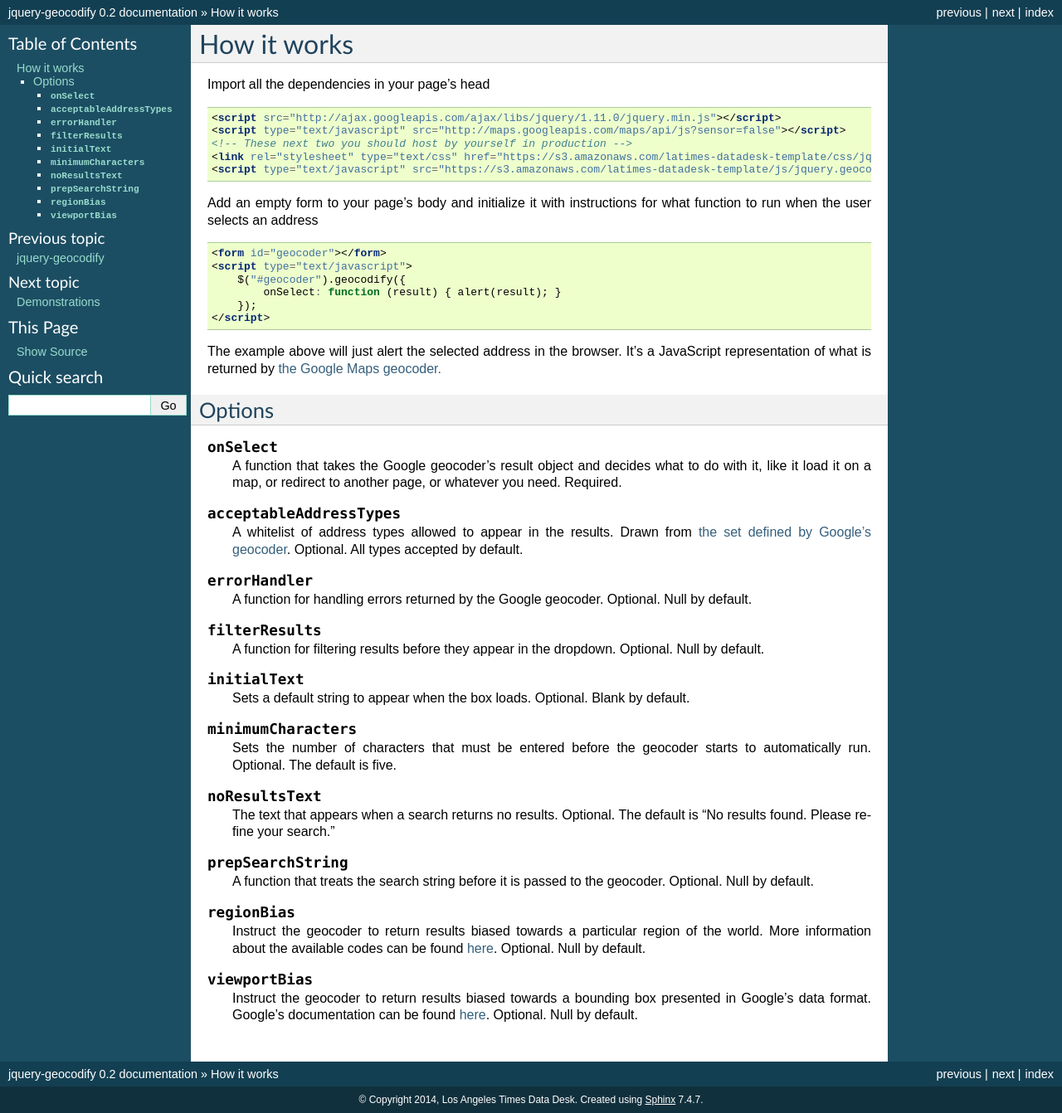
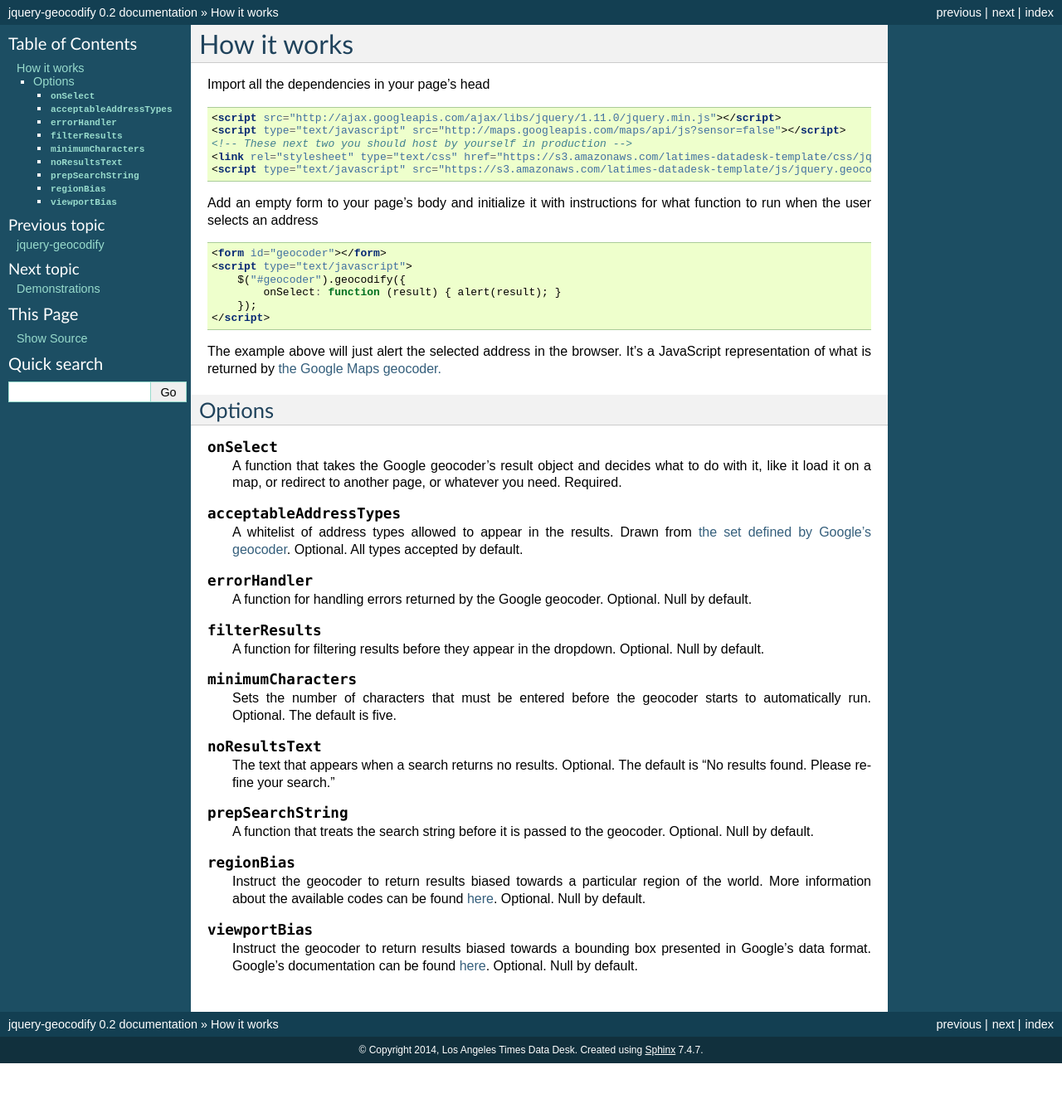
Before and after one commit to datadesk/jquery-geocodify, a Sphinx documentation site: the page built from docs/howitworks.rst, in a window 1280 px wide. Shown: the whole page at 83% size. Built offline with Sphinx 7.4.7, drawn with Linux system fonts in a browser that asks for light colours; after the commit the page ends 1282 px from its top, so only the background shows below that.

Commit message:
Cut initialText from the docs

```diff
--- a/docs/howitworks.rst
+++ b/docs/howitworks.rst
@@ -43,10 +43,6 @@ Options
 
     A function for filtering results before they appear in the dropdown. Optional. Null by default.
 
-.. attribute:: initialText
-
-    Sets a default string to appear when the box loads. Optional. Blank by default.
-
 .. attribute:: minimumCharacters
 
     Sets the number of characters that must be entered before the geocoder starts to automatically run. Optional. The default is five.
```
Also changed, not shown: 7 other files.
